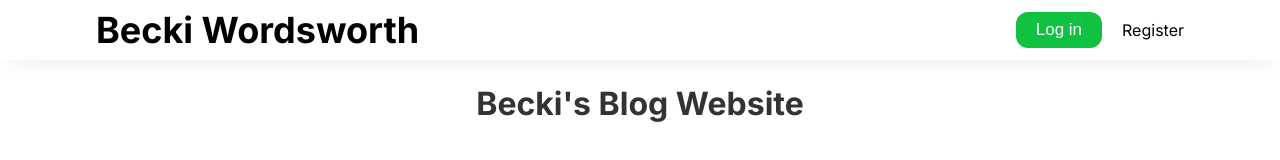
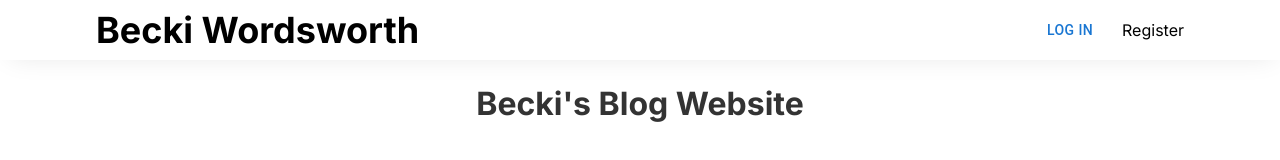
Before and after one commit to BeckiWordsworth/basic-blog, a Next.js app in the folder basic-blog/: page / in a window 1280 px wide. Shown: the top 160 px of the page. Built offline with nearby package versions, Linux system fonts and the light colour scheme; no server answers.

Commit message:
Nav bar styling

```diff
--- a/basic-blog/src/components/navbar/Navbar.jsx
+++ b/basic-blog/src/components/navbar/Navbar.jsx
@@ -9,6 +9,9 @@ import { signIn, signOut, useSession } from "next-auth/react";
 import Button from "@mui/material/Button";
 import Menu from "@mui/material/Menu";
 import MenuItem from "@mui/material/MenuItem";
+import { Dropdown } from "@mui/base/Dropdown";
+import { MenuButton } from "@mui/base/MenuButton";
+import ListItem from "@mui/material/ListItem";
 
 const Navbar = () => {
   const [showDropdown, setShowDropdown] = useState(false);
@@ -59,14 +62,15 @@ const Navbar = () => {
             </div>
           ) : (
             <>
-              <button
+              <Button
+                id="basic-button"
                 onClick={() => {
                   signIn();
                 }}
                 className={classes.login}
               >
                 Log in
-              </button>
+              </Button>
               <Link href="/register">Register</Link>
             </>
           )}
```
